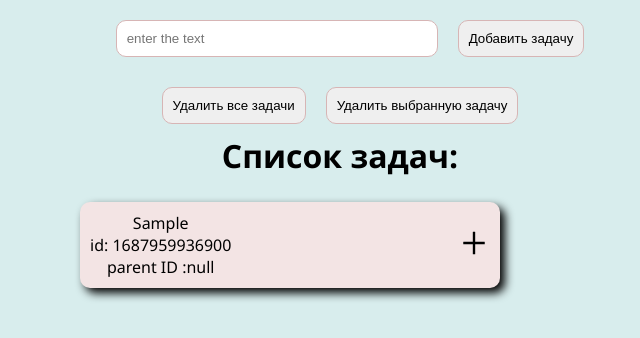
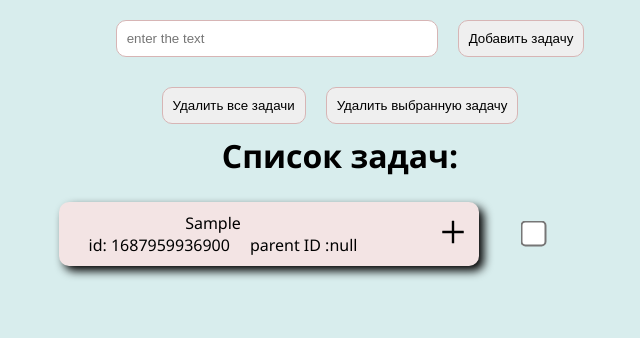
Before and after one commit to Staf4ik/Todos, a React (Create React App) app: page / in a window 1280 px wide. Both pictures are taken after typing "Sample" into the empty fields and a click on the button "Добавить задачу". Shown: the top 338 px of the page, without its empty margins (300-940 px from the left). Built offline with nearby package versions, Linux system fonts and the light colour scheme.

Commit message:
added a style change for child objects when clicking on the parent

```diff
--- a/src/components/Todo.js
+++ b/src/components/Todo.js
@@ -13,41 +13,53 @@ const Todo = observer(({ prop, id }) => {
   // компоненте TodoList через пропсы , как значение свойства  todoIds
 
   // !!!!! СТОИТ ОБРАТИТЬ ВНИМАНИЕ !!!!
-  // mobx возвращает значения как елемент массива proxy объекта
+  // mobx возвращает значения как элемент массива proxy объекта
   // из-за этого TodoRed.todo.todos[el].parentId === prop будет неверно.
   // т.к. typeof TodoRed.todo.todos[el].parentId = object.
   // чтобы получить значение из proxy объекта, нужно воспользоваться
   // следующим методом: Array.from . Он вернет массив с одним элементом. Чтобы получить
   // значение из массива, мы имеем следующую запись : Array.from(TodoRed.todo.todos[el].parentId)[0]
 
-  const subTodo = Object.keys(TodoRed.todo.todos).filter((el) => {
+  const subTodo1 = () =>
+    Object.keys(TodoRed.todo.todos).filter((el) => {
       return Array.from(TodoRed.todo.todos[el].parentId)[0] === prop
     })
 
+  const subTodo = subTodo1()
+
   const parentTodo = TodoRed.todo.todos[prop].parentId
-  console.log(parentTodo)
+  // console.log(parentTodo)
 
-  console.log(subTodo)
-
+  // console.log(subTodo)
   return (
+    <>
       <div className={parentTodo ? styles.subTodoSecond : styles.subTodoFirst}>
+        <div className={styles.display}>
           <div
             className={
               TodoRed.todo.todos[id].selected ? styles.todo_sel : styles.todo
             }
-        onClick={() => TodoRed.selectTodo([prop])}
+            // onClick={() =>
+            //   console.log(
+            //     Object.keys(TodoRed.todo.todos).filter(
+            //       (el) =>
+            //         Array.from(TodoRed.todo.todos[el].parentId)[0] === prop
+            //     )
+            //   )
+            // }
+            onClick={() => TodoRed.selectTodo(prop, subTodo)}
           >
             <div>
               <p>{TodoRed.todo.todos[prop].text}</p>
               {/* отображение id задачи  */}
-          <p>id: {id}</p>
+              <span>id: {id}</span>
               {/* отображение parentid задачи для проверки  */}
-          <p>
+              <span>
                 parent ID :
                 {TodoRed.todo.todos[prop].parentId === 0
                   ? 'null'
                   : TodoRed.todo.todos[prop].parentId}
-          </p>
+              </span>
               {/* тест на отображение изменения состояния selected  */}
               {/* пока selected = false отображается 1 при true 2  */}
               {/* <p> {TodoRed.todo.todos[id].selected ? 2 : 1}</p> */}
@@ -66,8 +78,14 @@ const Todo = observer(({ prop, id }) => {
               />
             </div>
           </div>
+          <div>
+            <input type="checkbox" className={styles.inputTodo}></input>
+          </div>
+        </div>
+
         <TodoList todoIds={subTodo} />
       </div>
+    </>
   )
 })
 
--- a/src/components/Todo.module.css
+++ b/src/components/Todo.module.css
@@ -1,3 +1,12 @@
+.display {
+    display: flex;
+    /* justify-content: center; */
+    margin: 0px auto;
+    width: 500px;
+    align-items: center;
+
+}
+
 .todo {
     display: flex;
     justify-content: space-between;
@@ -50,5 +59,18 @@
 }
 
 .subTodoFirst {
+
     margin-left: -100px;
 }
+
+span {
+    margin-left: 20px;
+}
+
+.inputTodo {
+    margin-left: 30px;
+    /* width: 150px; */
+    /* size: 150px; */
+    /* font-size: 150px;*/
+    transform: scale(2)
+}
--- a/src/store/todo.js
+++ b/src/store/todo.js
@@ -37,7 +37,7 @@ class TodoRed {
   }
 
   // При добавдении дочерней задачи, ее объект помещается только в todos. Не затрагивая mainTodos
-  // создается объект  аналогичный тем, что там хранятся, с одним отличием, что parentId = id той задачина на которой он был создан
+  // создается объект  аналогичный тем, что там хранятся, с одним отличием, что parentId = id той задачи на на которой он был создан
   addChildTodo(id, text, parId) {
     this.todo.todos[id] = {
       id: [id],
@@ -48,8 +48,14 @@ class TodoRed {
   }
 
   // При клике на объект значение его свойства selected меняется на противоположное
-  selectTodo(idSel) {
-    this.todo.todos[idSel].selected = !this.todo.todos[idSel].selected
+  selectTodo(idSel, subTodo) {
+    subTodo.push(idSel)
+    console.log(subTodo)
+
+    subTodo.forEach(
+      (key) =>
+        (this.todo.todos[key].selected = !this.todo.todos[idSel].selected)
+    )
   }
 
   delSelectedTodo() {
```
Lines whose indentation alone changed are shown as unchanged.
